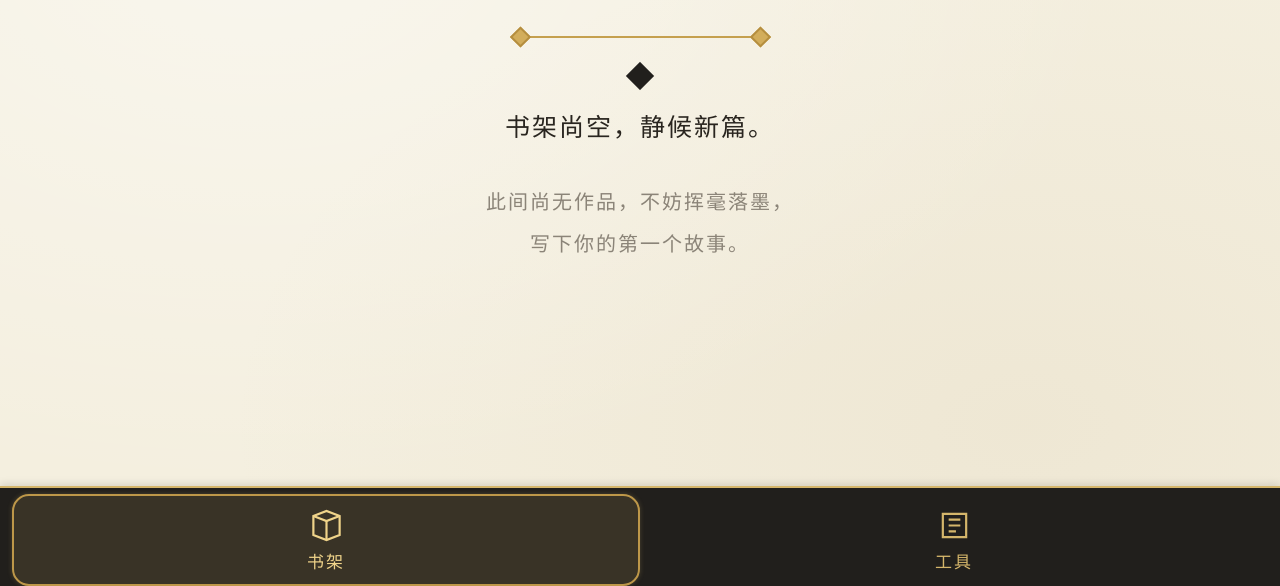
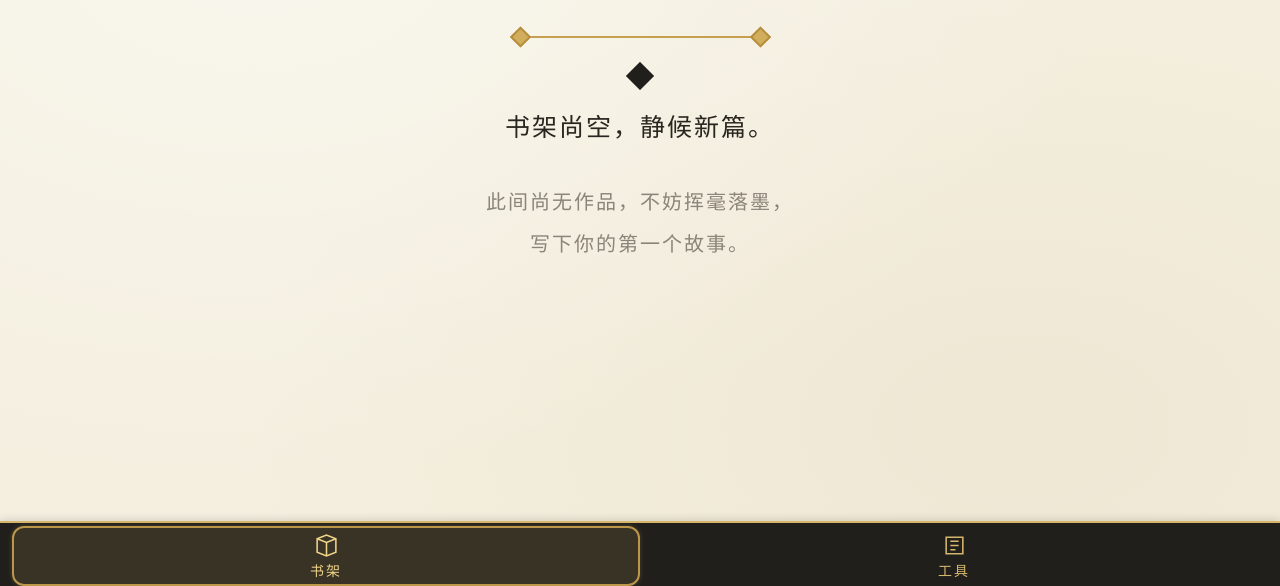
Before and after one commit to duguchihong-crypto/fiction-writer, a plain HTML site: page index.html in a window 1280 px wide. Shown: the part 214-800 px from the top of the page. Drawn offline with Linux system fonts and the light colour scheme.

Commit message:
Refactor footer styles for improved layout and design

```diff
--- a/css/footer.css
+++ b/css/footer.css
@@ -6,45 +6,33 @@
 
 position: relative;
 z-index: 10;
-
 flex-shrink: 0;
-
 display: flex;
 align-items: center;
 justify-content: space-around;
-
-    height: calc(100px + env(safe-area-inset-bottom));
-
+height: calc(65px + env(safe-area-inset-bottom));
 padding:
-        8px 12px
+    5px 12px
     env(safe-area-inset-bottom);
-
 background: #211f1c;
-
 box-shadow:
     0 -2px 8px rgba(0,0,0,.12);
 
 }
-
 
 /* 金色边线 */
 
 .wm-footer::before {
 
 content: "";
-
 position: absolute;
-
 top: 0;
 left: 0;
-
 width: 100%;
 height: 2px;
-
 background: #d5b66b;
 
 }
-
 
 /* 导航按钮 */
 
@@ -52,67 +40,49 @@
 
 display: flex;
 flex-direction: column;
-
 align-items: center;
 justify-content: center;
-
-    gap: 5px;
-
+gap: 2px;
 width: 50%;
 height: 100%;
-
 border: 2px solid transparent;
-    border-radius: 17px;
-
+border-radius: 12px;
 background: transparent;
-
 color: #d5b66b;
-
 font-family: inherit;
-    font-size: 17px;
-
+font-size: 14px;
 letter-spacing: 2px;
-
 cursor: pointer;
 
 }
 
 .wm-nav-item svg {
 
-    width: 35px;
-    height: 35px;
+width: 25px;
+height: 25px;
 
 }
 
 .wm-nav-item.active {
 
 color: #f0d48a;
-
 border-color: #bd9749;
-
 background: rgba(213,182,107,.13);
-
 box-shadow:
     0 0 5px rgba(213,182,107,.25);
 
 }
-
 
 /* 手机适配 */
 
 @media (max-width: 360px) {
 
 .wm-nav-item {
-
-        font-size: 15px;
-
+    font-size: 13px;
 }
-
 .wm-nav-item svg {
-
-        width: 30px;
-        height: 30px;
-
+    width: 23px;
+    height: 23px;
 }
 
 }
```
Lines whose indentation alone changed are shown as unchanged.
